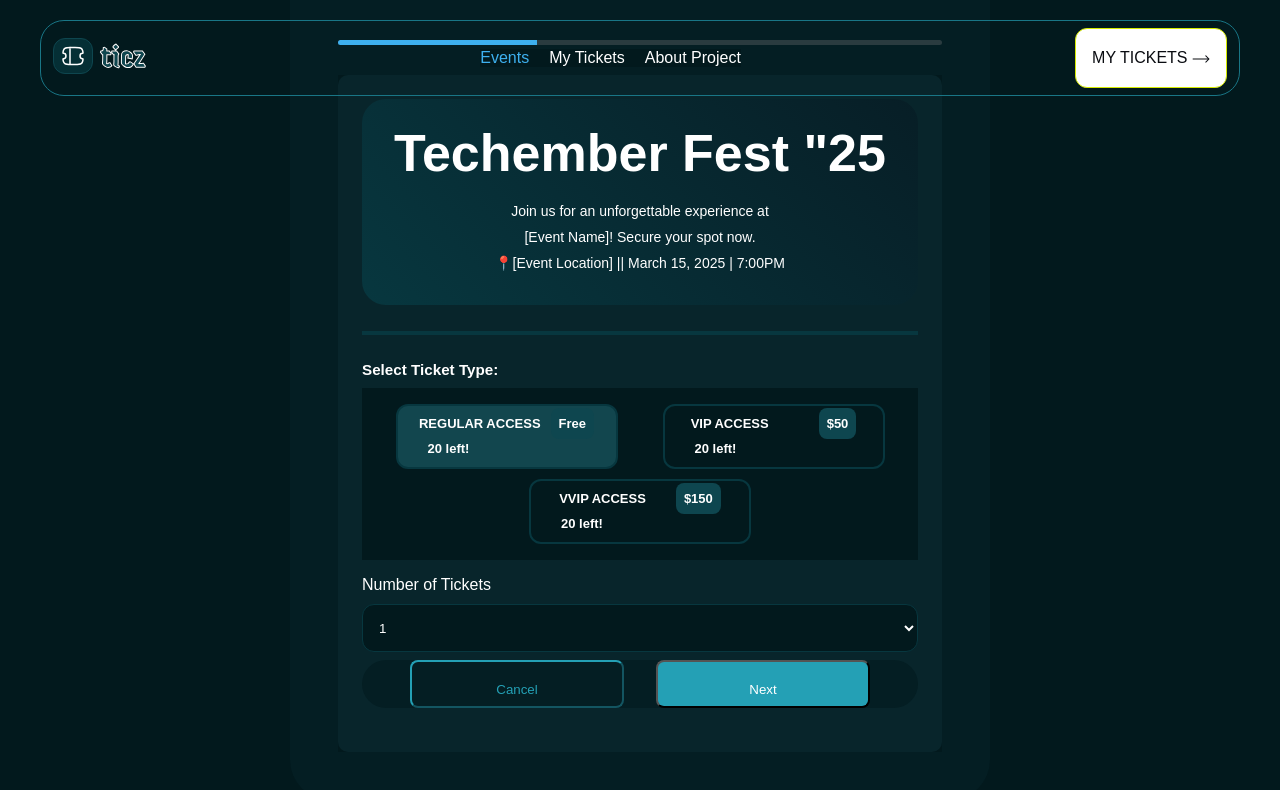
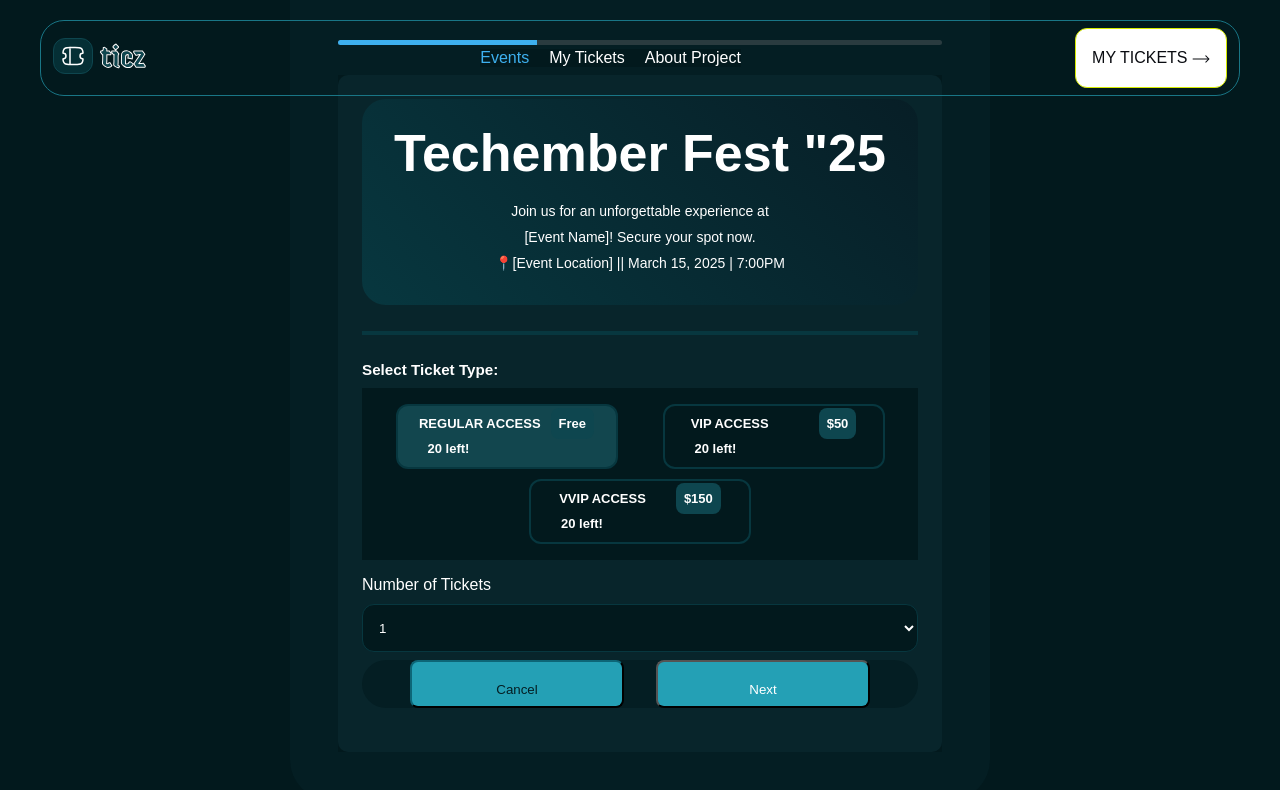
Before and after one commit to PAMMY100/ticket-generator, a React (Vite) app: page / in a window 1280 px wide. In both pictures the pointer is over the button "Cancel". Shown: the part 216-1006 px from the top of the page. Built offline with nearby package versions, Linux system fonts and the light colour scheme; a web font is replaced by a local one.

Commit message:
quick changes

```diff
--- a/src/components/selection/TicketSelection.css
+++ b/src/components/selection/TicketSelection.css
@@ -180,6 +180,20 @@ select:focus {
     color: white;
 }
 
+.cancel:hover {
+    background-color: #24A0B5;
+    color: #041E23;
+    border-color: #041E23;
+    transition: background .3s ease-in-out;
+}
+
+.next:hover {
+    border-color: #24A0B5;
+    color: #24A0B5;
+    background: transparent;
+    transition: background .3s ease-in-out;
+}
+
 @media only screen and (max-width: 768px) {
     .info-container {
         padding: 16px;
--- a/src/components/ticket/Ticket.css
+++ b/src/components/ticket/Ticket.css
@@ -119,6 +119,21 @@
     color: white;
 }
 
+.btn_sec:hover {
+    background-color: #24A0B5;
+    color: #041E23;
+    border-color: #041E23;
+    transition: background .3s ease-in-out;
+}
+
+.btn_primary:hover {
+    border-color: #24A0B5;
+    color: #24A0B5;
+    background: transparent;
+    transition: background .3s ease-in-out;
+}
+
+
   /* Responsive Styles */
   @media (max-width: 480px) {
     .ticket {
```
